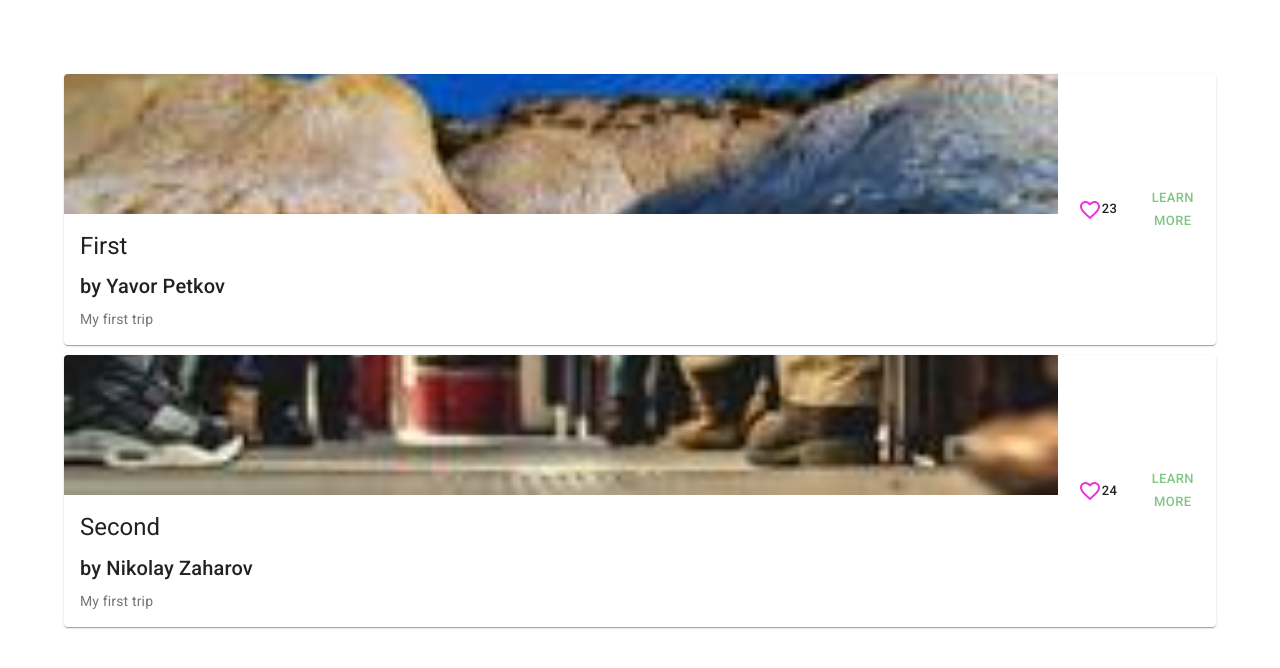
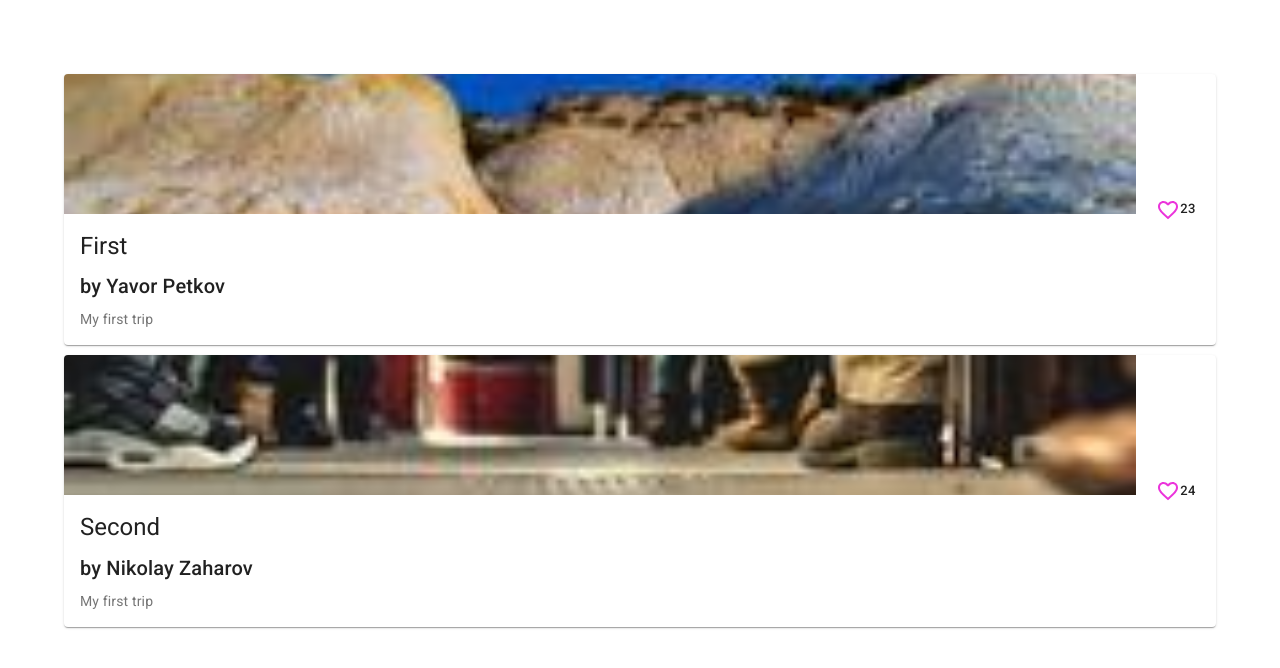
Before and after one commit to nzaharov/hci_project, a React (Create React App) app: page / in a window 1280 px wide. Shown: the top 668 px of the page. Built offline with nearby package versions, Linux system fonts and the light colour scheme.

Commit message:
Add routing

```diff
--- a/src/App.js
+++ b/src/App.js
@@ -13,6 +13,7 @@ function App() {
     <ThemeProvider theme={theme}>
       <Route exact path='/login' component={Login}/>
       <Route exact path='/' component={MainPage} />
+      <Route exact path='/trip' component={TripDetails} />
     </ThemeProvider>
     </BrowserRouter>
 
--- a/src/main-page/trip-card.js
+++ b/src/main-page/trip-card.js
@@ -1,4 +1,5 @@
-import React, {useState} from 'react';
+import React, { useState } from 'react';
+import { Link, useHistory } from 'react-router-dom';
 import { makeStyles } from '@material-ui/core/styles';
 import FavoriteIcon from '@material-ui/icons/Favorite';
 import FavoriteBorderIcon from '@material-ui/icons/FavoriteBorder';
@@ -29,20 +30,24 @@ const useStyles = makeStyles({
 
 export default function ImgMediaCard(props) {
   const classes = useStyles();
-  const {trip} = props;
+  const { trip } = props;
   const [liked, setLiked] = useState(trip.liked);
+  const history = useHistory();
 
   const setLikedExtension = () => {
-    if(!liked) {
+    if (!liked) {
       trip.likes++
     } else {
-      trip.likes --;
-    };
+      trip.likes--;
+    }
     setLiked(!liked);
   }
+
+  const reroute = () => history.push({pathname: 'trip', state:{ trip }});
+
   return (
     <Card className={classes.root}>
-      <CardActionArea>
+      <CardActionArea onClick={reroute}>
         <CardMedia
           component="img"
           alt="Trip thumnail"
@@ -54,7 +59,7 @@ export default function ImgMediaCard(props) {
           <Typography gutterBottom variant="h5" component="h2">
             {trip.name}
           </Typography>
-  <Typography gutterBottom variant="h6" component="h4">by {trip.author}</Typography>
+          <Typography gutterBottom variant="h6" component="h4">by {trip.author}</Typography>
           <Typography variant="body2" color="textSecondary" component="p">
             {trip.description}
           </Typography>
@@ -64,9 +69,6 @@ export default function ImgMediaCard(props) {
         <Button size="small" onClick={setLikedExtension}>
           {liked ? (<FavoriteIcon htmlColor='#eb34db' />) : (<FavoriteBorderIcon htmlColor="#eb34db"></FavoriteBorderIcon>)} {trip.likes}
         </Button>
-        <Button size="small" color="primary">
-          Learn More
-        </Button>
       </CardActions>
     </Card>
   );
```
